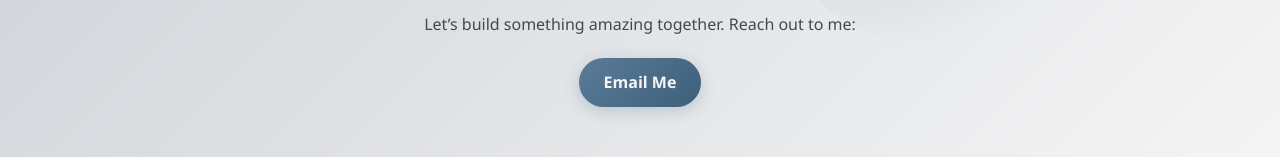
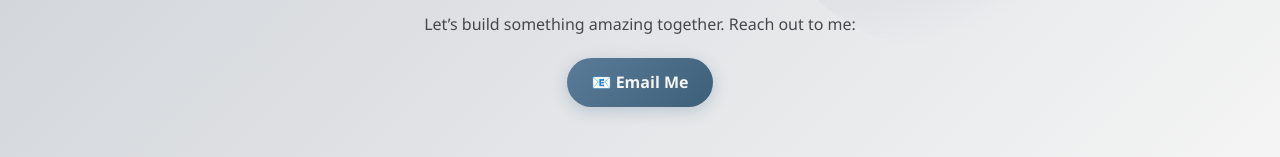
Before and after one commit to kodypope/portfolio, a plain HTML site: page index.html in a window 1280 px wide. Shown: the part 1728-1885 px from the top of the page. Drawn offline with Linux system fonts and the light colour scheme.

Commit message:
update contact email link with subject and aria-label for accessibility

```diff
--- a/index.html
+++ b/index.html
@@ -81,7 +81,13 @@
     <section id="contact" class="contact">
       <h2>Contact</h2>
       <p>Let’s build something amazing together. Reach out to me:</p>
-      <a href="mailto:kodypope2@gmail.com" class="btn">Email Me</a>
+      <a
+        class="btn"
+        href="mailto:kodypope2@gmail.com?subject=I%20Saw%20Your%20Work%20%E2%80%94%20Let%27s%20Connect%21"
+        aria-label="Email Kody: I Saw Your Work — Let's Connect!"
+      >
+        📧 Email Me
+      </a>
     </section>
 
     <footer>
```
